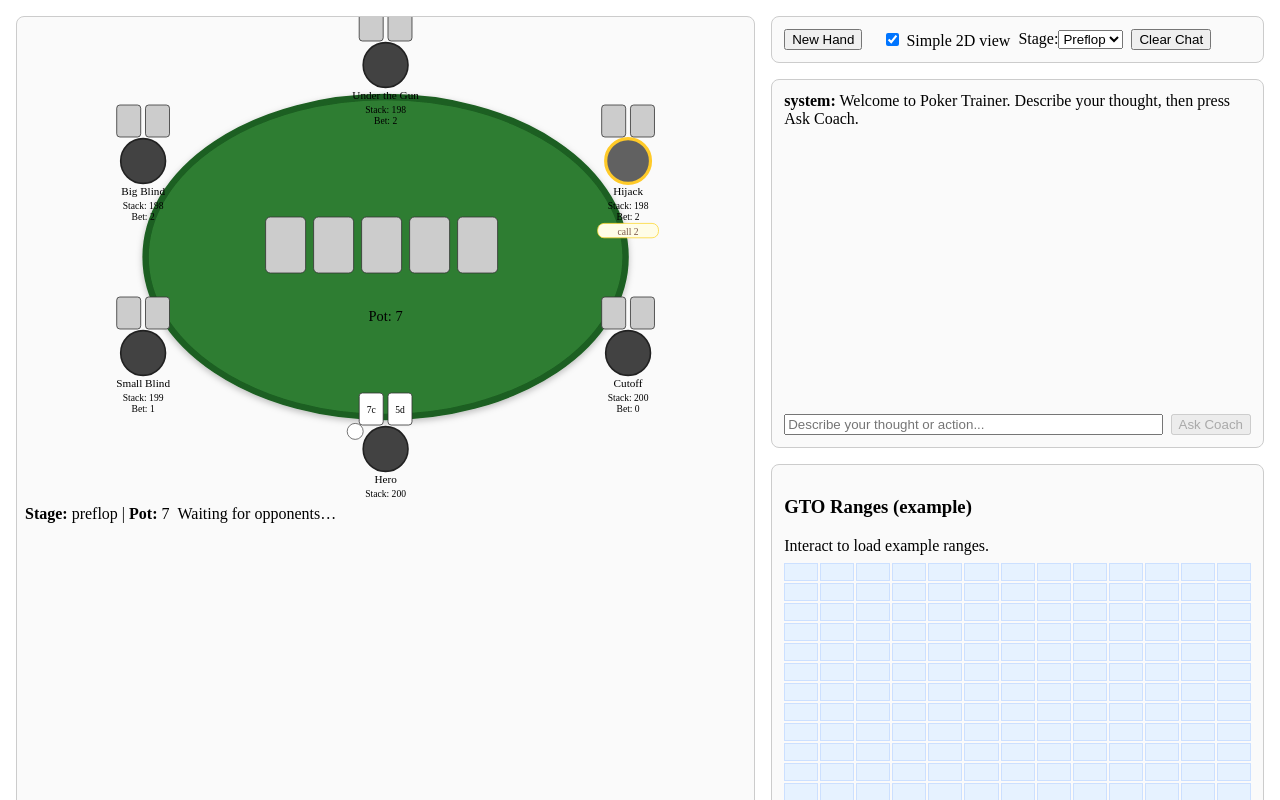
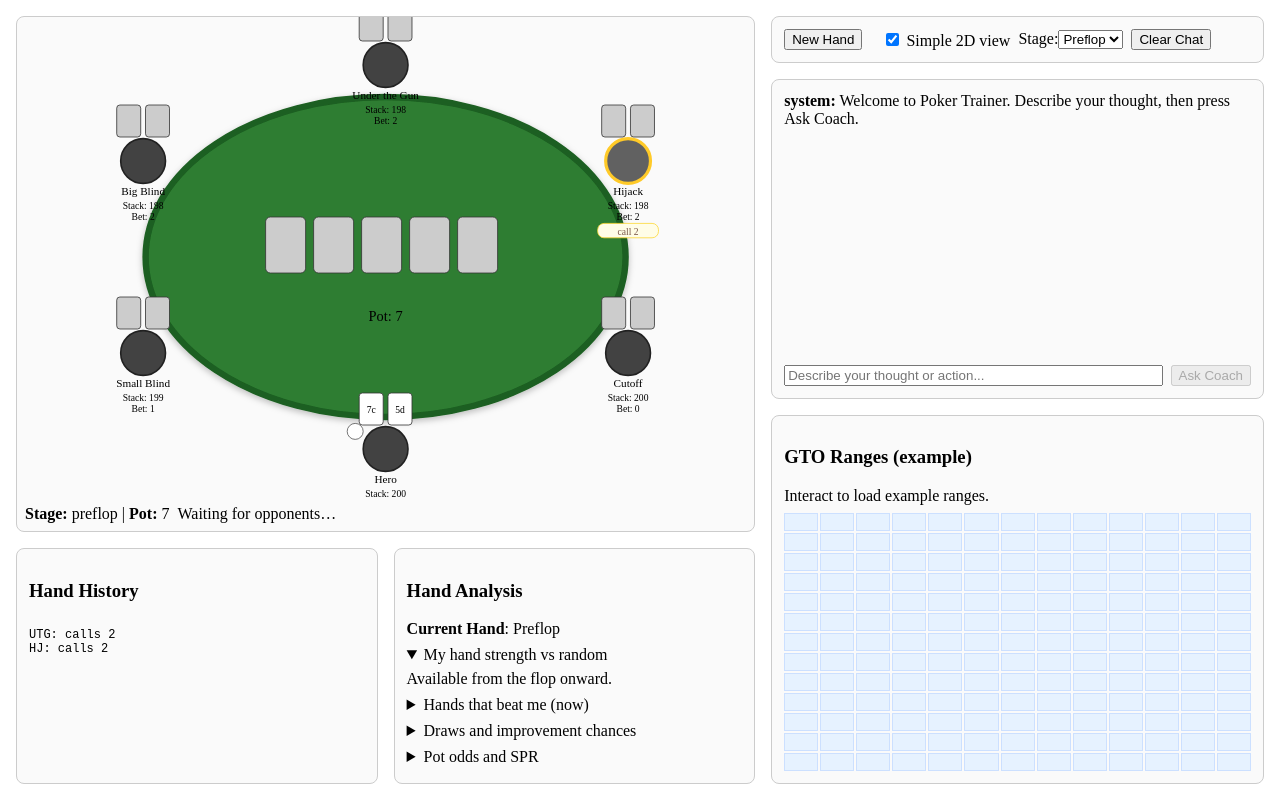
Before and after one commit to RyanAshbaugh/poker-trainer, a Next.js app in the folder frontend/: page / in a window 1280 px wide. Shown: the top 800 px of the page. Built offline with nearby package versions, Linux system fonts and the light colour scheme.

Commit message:
adding in hand analysis

```diff
--- /dev/null
+++ b/frontend/components/ui/HandAnalysis.tsx
@@ -0,0 +1,171 @@
+import React, { useMemo, useState } from 'react';
+import type { Card, Player } from '../../lib/poker/types';
+import { createDeck } from '../../lib/poker/cards';
+import { bestHand } from '../../lib/poker/evaluator';
+
+type Props = {
+  players: Player[];
+  board: Card[];
+  pot: number;
+  currentBet: number;
+  bigBlind?: number;
+};
+
+function removeCards(deck: Card[], used: Card[]): Card[] {
+  const usedSet = new Set(used);
+  return deck.filter(c => !usedSet.has(c));
+}
+
+function countBetterHands(heroBestScore: number, usedCards: Card[]): { count: number; total: number; pct: number } {
+  const deck = removeCards(createDeck(), usedCards);
+  // Enumerate all distinct 2-card combinations for opponents
+  let total = 0;
+  let better = 0;
+  for (let i = 0; i < deck.length; i++) {
+    for (let j = i + 1; j < deck.length; j++) {
+      const oppHole = [deck[i], deck[j]] as [Card, Card];
+      const oppBest = bestHand([...board, ...oppHole] as Card[]);
+      total++;
+      if (oppBest.score > heroBestScore) better++;
+    }
+  }
+  return { count: better, total, pct: total ? better / total : 0 };
+}
+
+// Simple pot odds and implied odds helpers
+function computePotOdds(toCall: number, pot: number) {
+  if (toCall <= 0) return { ratio: 'N/A', requiredEquity: 0 };
+  const requiredEquity = toCall / (pot + toCall);
+  const a = (pot / toCall).toFixed(2);
+  return { ratio: `${a}:1`, requiredEquity };
+}
+
+export function HandAnalysis({ players, board, pot, currentBet, bigBlind = 2 }: Props) {
+  const hero = players.find(p => p.isHero);
+  const heroHole = hero?.hole;
+
+  const [open, setOpen] = useState<{ [k: string]: boolean }>({});
+  const toggle = (k: string) => setOpen(o => ({ ...o, [k]: !o[k] }));
+
+  const data = useMemo(() => {
+    if (!heroHole) return null;
+    const used = [...board, ...heroHole];
+    const heroCards = [...board, ...heroHole] as Card[];
+    const haveFive = heroCards.length >= 5;
+    const heroBest = haveFive ? bestHand(heroCards) : { score: -1, hand: [], description: board.length === 0 ? 'Preflop' : 'In progress' };
+
+    // Percentile approximation by enumerating random subset or full set of all 5-card boards from deck with hero's hand.
+    // Here we compute rank among all 7-card combos containing heroHole against random opponent 2-card hands on current street.
+    // For simplicity now: ranking vs random single opponent hole.
+    const canCompareOppNow = board.length >= 3; // need board+oppHole to make 5 cards
+    const better = canCompareOppNow ? countBetterHands(heroBest.score, [...board, ...heroHole] as Card[]) : { count: 0, total: 0, pct: 0 };
+    const rankVsRandom = canCompareOppNow ? (1 - better.pct) : NaN;
+
+    // Draws and outs (basic): if flop/turn, count board-completions that improve hero category by at least one tier
+    let drawChances: { label: string; outs: number; roll: 'turn' | 'river' | 'turn+river'; pct: number }[] = [];
+    const deck = removeCards(createDeck(), used);
+    const street = board.length;
+    const baselineScore = heroBest.score;
+    const consider = (cardsLeft: number) => {
+      const total = deck.length;
+      return cardsLeft / total;
+    };
+    if (street === 3 && haveFive) { // flop -> one-card turn improvement chance
+      let outs = 0;
+      for (const c of deck) {
+        const turnBest = bestHand([...(board as Card[]), c, ...heroHole] as Card[]);
+        if (turnBest.score > baselineScore) outs++;
+      }
+      drawChances.push({ label: 'Any improvement on turn', outs, roll: 'turn', pct: deck.length ? outs / deck.length : 0 });
+    } else if (street === 4 && haveFive) { // turn -> river improvement
+      let outs = 0;
+      for (const c of deck) {
+        const riverBest = bestHand([...(board as Card[]), c, ...heroHole] as Card[]);
+        if (riverBest.score > baselineScore) outs++;
+      }
+      drawChances.push({ label: 'Any improvement on river', outs, roll: 'river', pct: deck.length ? outs / deck.length : 0 });
+    }
+
+    // Pot odds (approximate toCall as difference between currentBet and hero contributedThisStreet)
+    const toCall = Math.max(0, currentBet - (hero?.contributedThisStreet ?? 0));
+    const potOdds = computePotOdds(toCall, pot);
+
+    // SPR as simple stack-to-pot ratio (effective hero stack vs pot)
+    const effective = Math.min(
+      hero?.stack ?? 0,
+      ...players.filter(p => p !== hero && p.inHand).map(p => p.stack)
+    );
+    const spr = pot > 0 ? (effective / pot) : 0;
+    const impliedMaxRatio = toCall > 0 ? ((pot + toCall + Math.max(0, effective - toCall)) / toCall - 1) : 0;
+
+    return {
+      description: heroBest.description,
+      score: heroBest.score,
+      rankVsRandom,
+      betterNow: better,
+      drawChances,
+      potOdds,
+      spr,
+      impliedMaxRatio,
+    };
+  }, [players, board, pot, currentBet, bigBlind, heroHole]);
+
+  if (!heroHole || !data) return (
+    <div style={{ fontSize: 12, color: '#666' }}>Waiting for hand...</div>
+  );
+
+  return (
+    <div style={{ display: 'flex', flexDirection: 'column', gap: 8 }}>
+      <div><strong>Current Hand</strong>: {data.description}</div>
+
+      <details open={open.rank ?? true} onToggle={() => toggle('rank')}>
+        <summary>My hand strength vs random</summary>
+        <div style={{ paddingTop: 6 }}>
+          {Number.isNaN(data.rankVsRandom) ? (
+            <div>Available from the flop onward.</div>
+          ) : (
+            <div>Percentile estimate: {(data.rankVsRandom * 100).toFixed(1)}%</div>
+          )}
+        </div>
+      </details>
+
+      <details>
+        <summary>Hands that beat me (now)</summary>
+        <div style={{ paddingTop: 6 }}>
+          {data.betterNow.total === 0 ? (
+            <div>N/A before the flop.</div>
+          ) : (
+            <>
+              <div>Count: {data.betterNow.count} of {data.betterNow.total} combos</div>
+              <div>Prevalence: {(data.betterNow.pct * 100).toFixed(2)}%</div>
+            </>
+          )}
+        </div>
+      </details>
+
+      <details>
+        <summary>Draws and improvement chances</summary>
+        <div style={{ paddingTop: 6, display: 'flex', flexDirection: 'column', gap: 4 }}>
+          {data.drawChances.length === 0 ? (
+            <div>No immediate draws to improve on this street.</div>
+          ) : data.drawChances.map((d, i) => (
+            <div key={i}>{d.label}: {d.outs} outs, { (d.pct * 100).toFixed(1) }% on {d.roll}</div>
+          ))}
+        </div>
+      </details>
+
+      <details>
+        <summary>Pot odds and SPR</summary>
+        <div style={{ paddingTop: 6 }}>
+          <div>Pot odds: {data.potOdds.ratio} (need {(data.potOdds.requiredEquity * 100).toFixed(1)}% equity)</div>
+          <div>SPR: {data.spr.toFixed(2)}</div>
+          {Number.isFinite(data.impliedMaxRatio) && (
+            <div>Implied odds (upper bound): {data.impliedMaxRatio.toFixed(2)}:1</div>
+          )}
+        </div>
+      </details>
+    </div>
+  );
+}
+
+export default HandAnalysis;
--- a/frontend/pages/index.tsx
+++ b/frontend/pages/index.tsx
@@ -9,6 +9,7 @@ import { Lights } from '../components/three/Lights';
 import { SimpleTable2D } from '../components/ui/SimpleTable2D';
 import { ActionBar } from '../components/ui/ActionBar';
 import { HandHistory } from '../components/ui/HandHistory';
+import { HandAnalysis } from '../components/ui/HandAnalysis';
 
 type ChatItem = { role: 'system' | 'user' | 'assistant'; content: string };
 
@@ -49,6 +50,7 @@ export default function HomePage() {
 
   return (
     <div className="layout">
+      <div className="left">
         <div className="panel" style={{ padding: 0 }}>
           {simple2D || !state ? (
             <div style={{ width: '100%', height: 480 }}>
@@ -73,6 +75,20 @@ export default function HomePage() {
           )}
           <div style={{ padding: 8 }}>
             <ActionBar state={state} onAct={act} onNewHand={() => startNewHand(Math.floor(Math.random() * 1e9))} />
+          </div>
+        </div>
+
+        <div className="under">
+          <div className="panel" style={{ overflow: 'auto' }}>
+            <h3>Hand History</h3>
+            <HandHistory history={(state as any)?._history} />
+          </div>
+          <div className="panel" style={{ overflow: 'auto' }}>
+            <h3>Hand Analysis</h3>
+            {state && (
+              <HandAnalysis players={state.players} board={state.board} pot={state.pot} bigBlind={2} currentBet={state.currentBet} />
+            )}
+          </div>
         </div>
       </div>
       <div className="right">
@@ -124,10 +140,6 @@ export default function HomePage() {
           </div>
         </div>
 
-        <div className="panel" style={{ overflow: 'auto' }}>
-          <h3>Hand History</h3>
-          <HandHistory history={(state as any)?._history} />
-        </div>
       </div>
     </div>
   );
--- a/frontend/styles.css
+++ b/frontend/styles.css
@@ -1,8 +1,10 @@
 html, body, #__next { height: 100%; margin: 0; }
 * { box-sizing: border-box; }
 
-.layout { display: grid; grid-template-columns: 3fr 2fr; gap: 16px; height: 100%; padding: 16px; }
-.right { display: grid; grid-template-rows: auto 1fr 1fr; gap: 16px; }
+.layout { display: grid; grid-template-columns: 3fr 2fr; gap: 16px; height: 100%; padding: 16px; min-height: 0; }
+.left { display: grid; grid-template-rows: auto 1fr; gap: 16px; min-height: 0; }
+.under { display: grid; grid-template-columns: 1fr 1fr; gap: 16px; min-height: 0; }
+.right { display: grid; grid-template-rows: auto 1fr 1fr; gap: 16px; min-height: 0; }
 .panel { border: 1px solid #ccc; border-radius: 8px; padding: 12px; background: #fafafa; }
 .controls { display: flex; gap: 8px; flex-wrap: wrap; align-items: center; }
 .chatlog { overflow: auto; height: 100%; display: flex; flex-direction: column; gap: 8px; }
```
Lines whose indentation alone changed are shown as unchanged.
